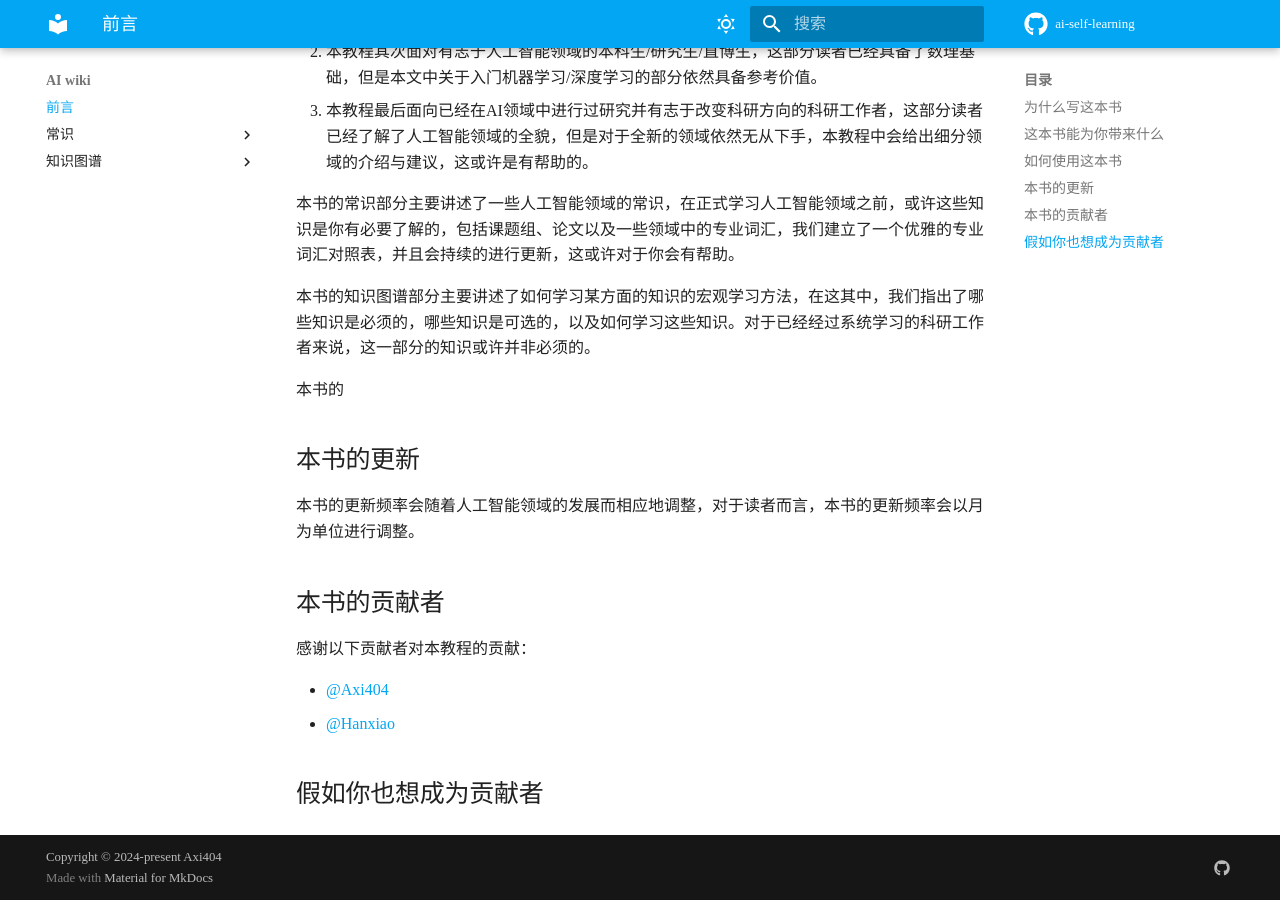
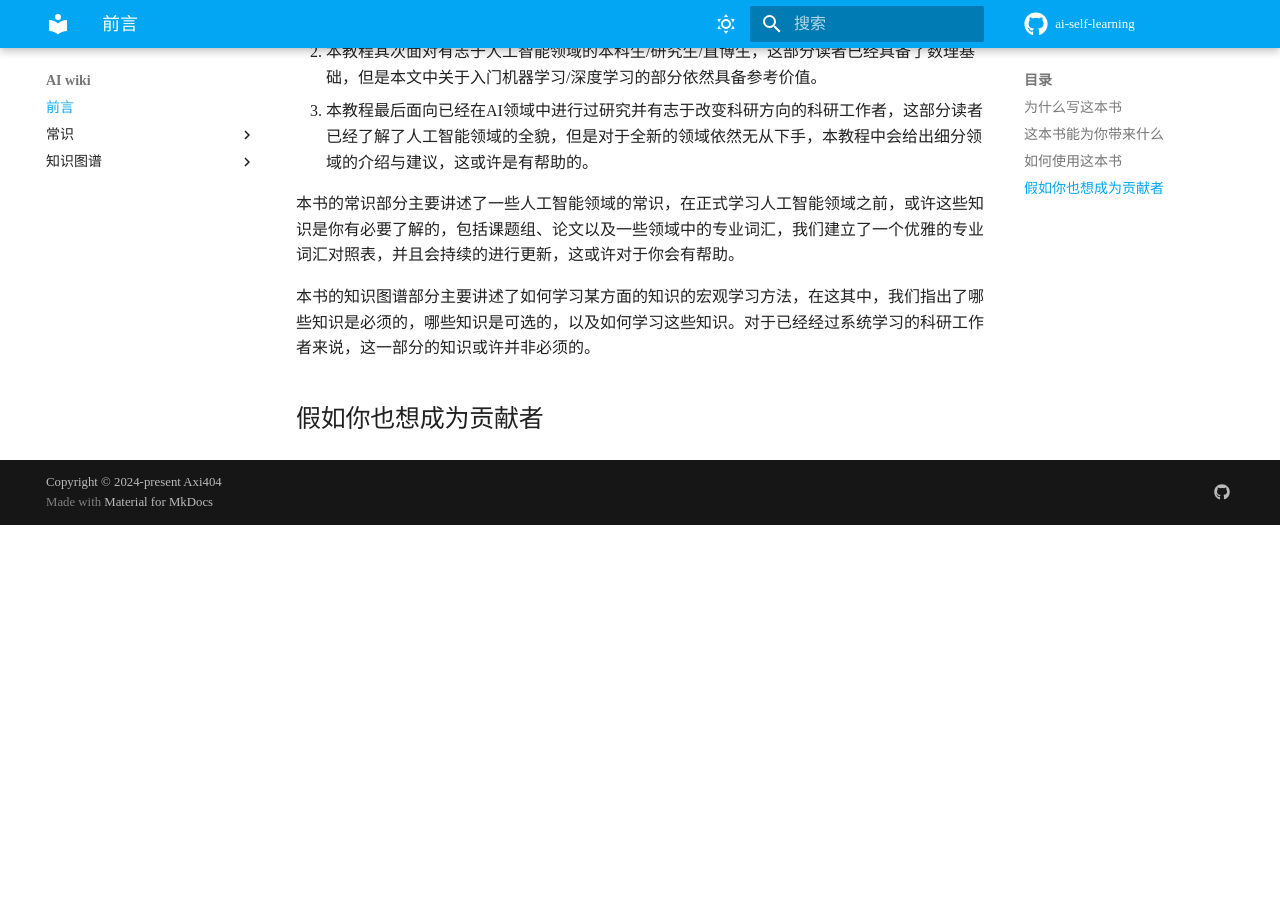
Before and after one commit to Axi404/ai-self-learning, an MkDocs documentation site: the page built from docs/index.md, in a window 1280 px wide and 900 px high, scrolled down 1466 px. Built offline with MkDocs 1.6.1 and Material for MkDocs 9.7.7, drawn with Linux system fonts in a browser that asks for light colours; some web fonts are replaced; comment, search, counter and statistics services are not loaded; after the commit the page ends 1991 px from its top, so only the background shows below that.

Commit message:
update avoiding hacking

```diff
--- a/docs/index.md
+++ b/docs/index.md
@@ -44,17 +44,4 @@
 
 本书的知识图谱部分主要讲述了如何学习某方面的知识的宏观学习方法，在这其中，我们指出了哪些知识是必须的，哪些知识是可选的，以及如何学习这些知识。对于已经经过系统学习的科研工作者来说，这一部分的知识或许并非必须的。
 
-本书的
-
-## 本书的更新
-
-本书的更新频率会随着人工智能领域的发展而相应地调整，对于读者而言，本书的更新频率会以月为单位进行调整。
-
-## 本书的贡献者
-
-感谢以下贡献者对本教程的贡献：
-
-- [@Axi404](https://github.com/Axi404)
-- [@Hanxiao](https://github.com/Hanxiao)
-
 ## 假如你也想成为贡献者
```
